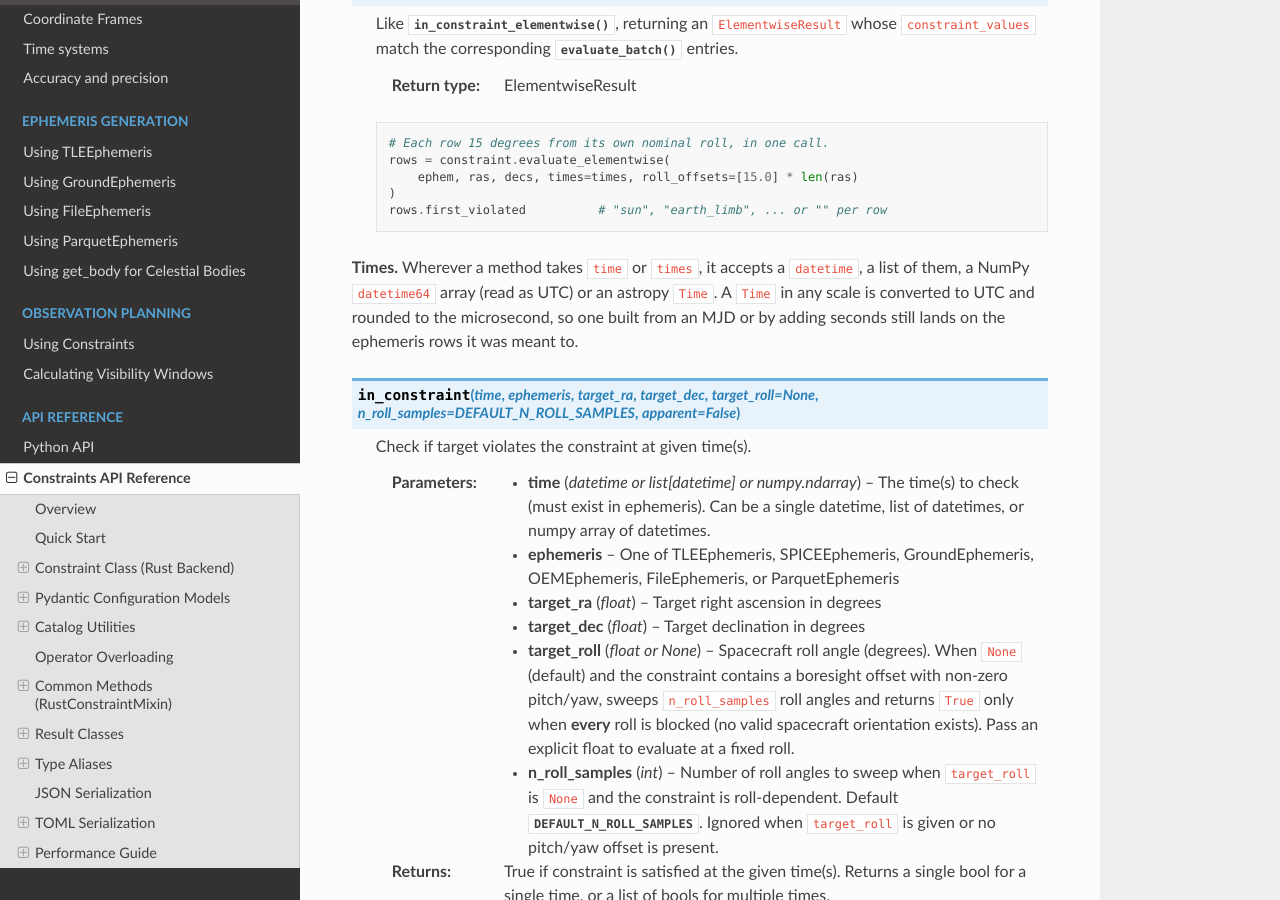
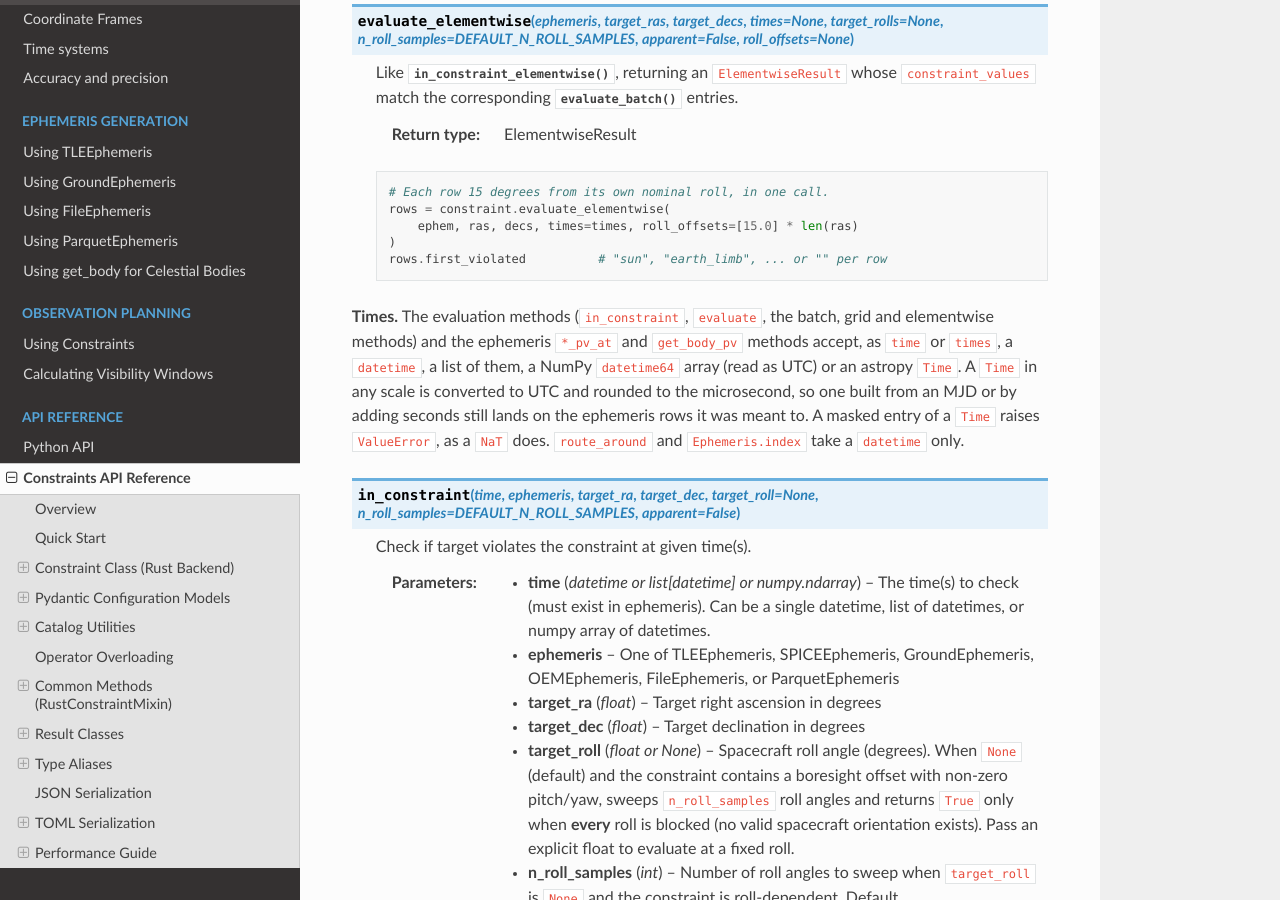
Before and after one commit to CosmicFrontierLabs/rust-ephem, a Sphinx documentation site: the page built from docs/constraints_api.rst, in a window 1280 px wide and 900 px high, scrolled down 44721 px. Built offline with Sphinx 7.4.7 and the Read the Docs theme 3.1.0, drawn with Linux system fonts in a browser that asks for light colours; pages that are not in the unit, such as notebooks, are missing from menus; some of the changed text lies outside the part shown.

Commit message:
fix: refuse masked astropy Time entries

```diff
--- a/docs/constraints_api.rst
+++ b/docs/constraints_api.rst
@@ -2076,7 +2076,9 @@ All Pydantic constraint models inherit these methods:
       roll had been passed in ``target_rolls``, so one call replaces a call to
       read the nominal roll and a second to apply the offset. ``None`` entries
       are elements without a roll. For a ``StrayLightConstraint`` an entry
-      takes the place of ``roll_offset_deg`` for its element.
+      takes the place of ``roll_offset_deg`` for its element. This zero is
+      not that of ``boresight_offset(roll_reference="sun")``, which turns +Z
+      toward the Sun: the two differ by 90 degrees.
    :type roll_offsets: list[float | None] or None
    :returns: 1D numpy boolean array of shape (N,), ``True`` where violated
    :rtype: numpy.ndarray
@@ -2123,11 +2125,15 @@ All Pydantic constraint models inherit these methods:
       )
       rows.first_violated          # "sun", "earth_limb", ... or "" per row
 
-**Times.** Wherever a method takes ``time`` or ``times``, it accepts a
-``datetime``, a list of them, a NumPy ``datetime64`` array (read as UTC) or an
-astropy ``Time``. A ``Time`` in any scale is converted to UTC and rounded to
-the microsecond, so one built from an MJD or by adding seconds still lands on
-the ephemeris rows it was meant to.
+**Times.** The evaluation methods (``in_constraint``, ``evaluate``, the batch,
+grid and elementwise methods) and the ephemeris ``*_pv_at`` and
+``get_body_pv`` methods accept, as ``time`` or ``times``, a ``datetime``, a
+list of them, a NumPy ``datetime64`` array (read as UTC) or an astropy
+``Time``. A ``Time`` in any scale is converted to UTC and rounded to the
+microsecond, so one built from an MJD or by adding seconds still lands on the
+ephemeris rows it was meant to. A masked entry of a ``Time`` raises
+``ValueError``, as a ``NaT`` does. ``route_around`` and ``Ephemeris.index``
+take a ``datetime`` only.
 
 .. py:method:: in_constraint(time, ephemeris, target_ra, target_dec, target_roll=None, n_roll_samples=DEFAULT_N_ROLL_SAMPLES, apparent=False)
 
@@ -2224,6 +2230,8 @@ the ephemeris rows it was meant to.
       relative to the spacecraft's nominal roll frame.  Default ``0.0``.
    :param bool roll_clockwise: If True, positive roll is clockwise looking along +X.
    :param str roll_reference: Roll-zero reference axis. Default is ``"north"`` for celestial-north-projected +Z zero-roll. Use ``"sun"`` for Sun-projected +Z zero-roll.
+      The nominal roll of ``roll_offsets`` and of ``StrayLightConstraint`` turns +Y toward
+      the Sun instead, 90 degrees from the ``"sun"`` zero here.
    :param float pitch_deg: Fixed boresight pitch offset about +Y in degrees
    :param float yaw_deg: Fixed boresight yaw offset about +Z in degrees
    :returns: BoresightOffsetConstraint wrapping this constraint
```
Also changed, not shown: 2 other files.
